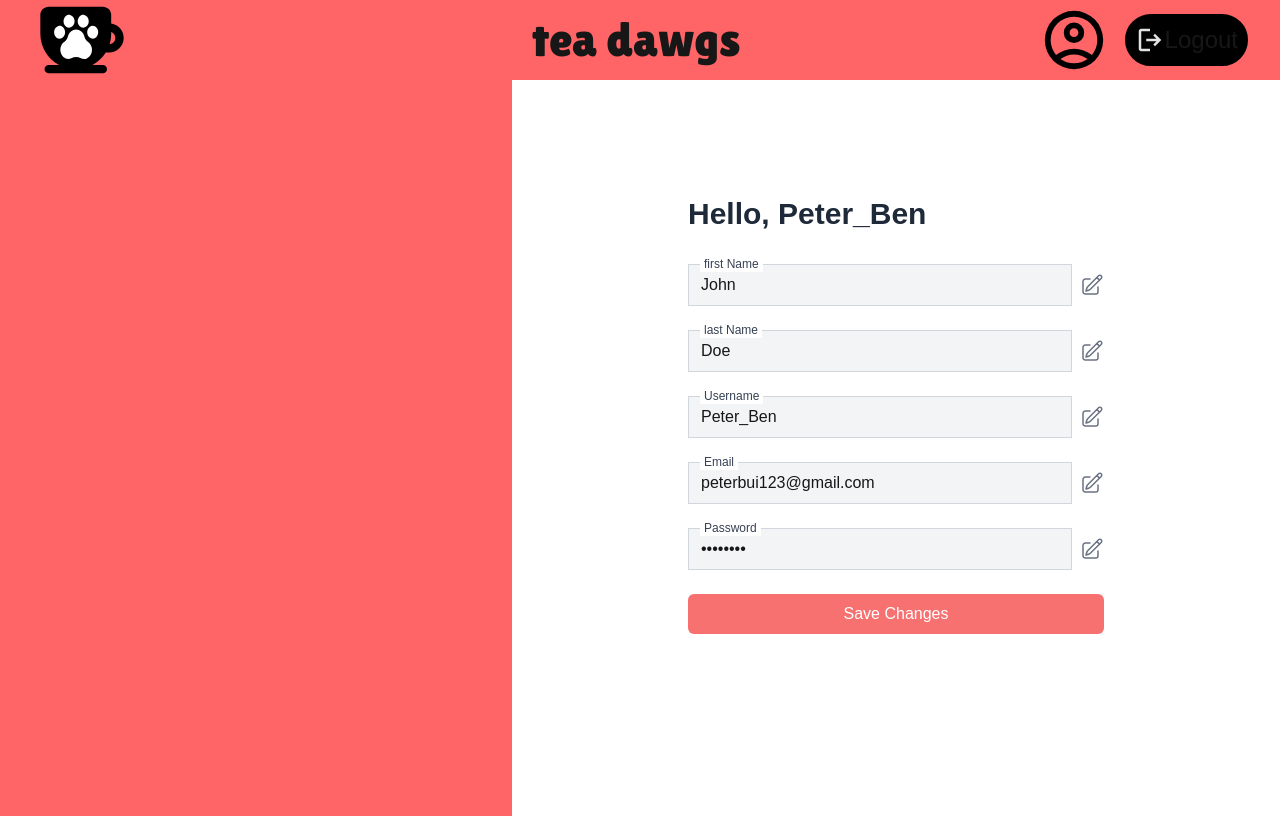
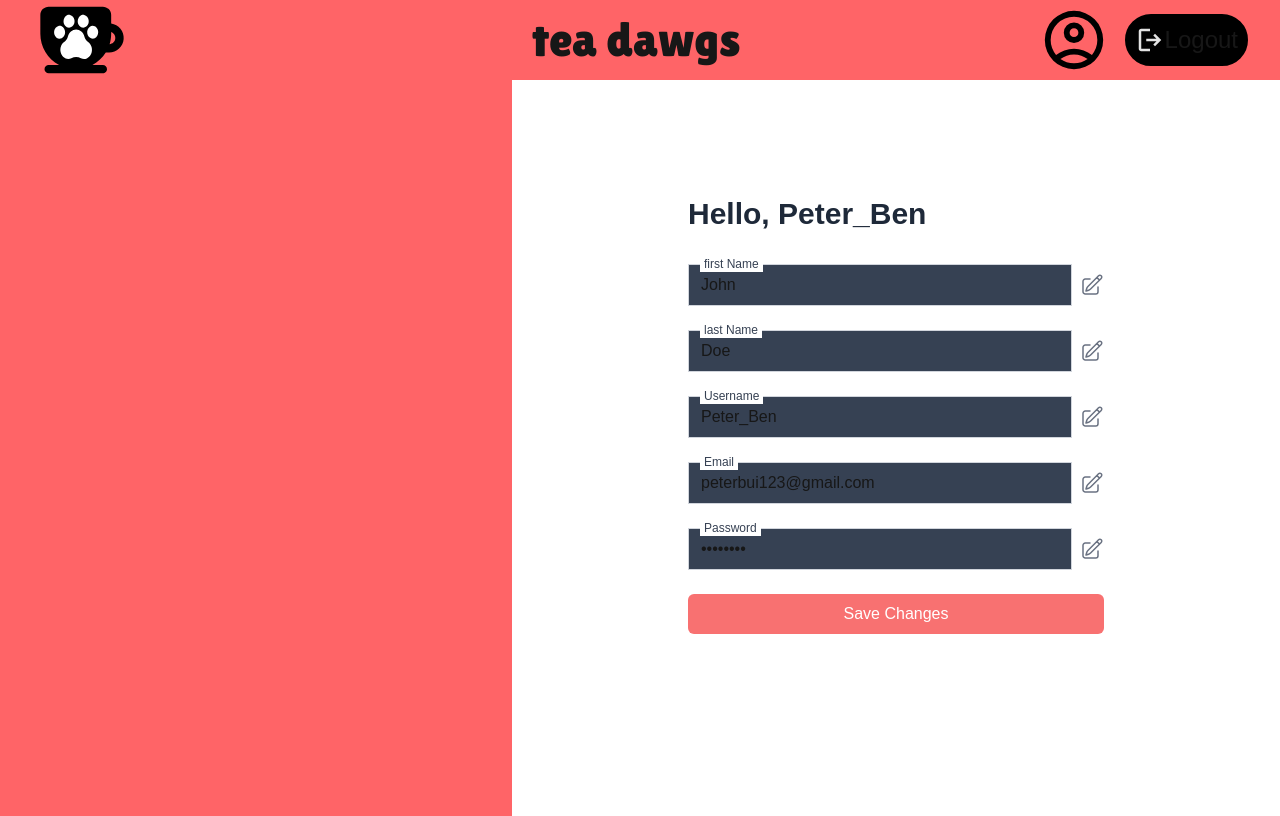
Before and after one commit to Firedynex/Minions-Project, a Next.js app in the folder teadawgs-minions-project/: page /personal-info-page in a window 1280 px wide. Built offline with nearby package versions, Linux system fonts and the light colour scheme.

Commit message:
fixed color contrast

```diff
--- a/teadawgs-minions-project/src/app/personal-info-page/page.tsx
+++ b/teadawgs-minions-project/src/app/personal-info-page/page.tsx
@@ -55,7 +55,7 @@ export default function PersonalInfoPage() {
                                     </label>
                                     <div className="flex items-center">
                                         <input type={field.type  || 'text'} id={field.id} value={user[field.id as keyof typeof user]} onChange={(e) => setUser({...user, [field.id]: e.target.value})}
-                                                readOnly={!editing[field.id as keyof typeof editing]} className={`w-full px-3 py-2 border border-gray-300 rounded-mb focus:outline-none focus:ring-2 focus ring-[#f87171] ${!editing[field.id as keyof typeof editing] ? 'bg-gray-100 cursor-not-allowed' : 'bg-white'}`}/>
+                                                readOnly={!editing[field.id as keyof typeof editing]} className={`w-full px-3 py-2 border border-gray-300 rounded-mb focus:outline-none focus:ring-2 focus ring-[#f87171] ${!editing[field.id as keyof typeof editing] ? 'bg-gray-700 cursor-not-allowed' : 'bg-white text-gray-900 font-medium'}`}/>
                                         {!editing[field.id as keyof typeof editing] && (
                                             <button type="button" onClick={() => handleEdit(field.id as keyof typeof editing)} className="ml-2 text-gray-500 hover:text-gray-700">
                                                 <svg xmlns="http://www.w3.org/2000/svg" fill="none" viewBox="0 0 24 24" stroke-width="1.5" stroke="currentColor" className="size-6">
```
